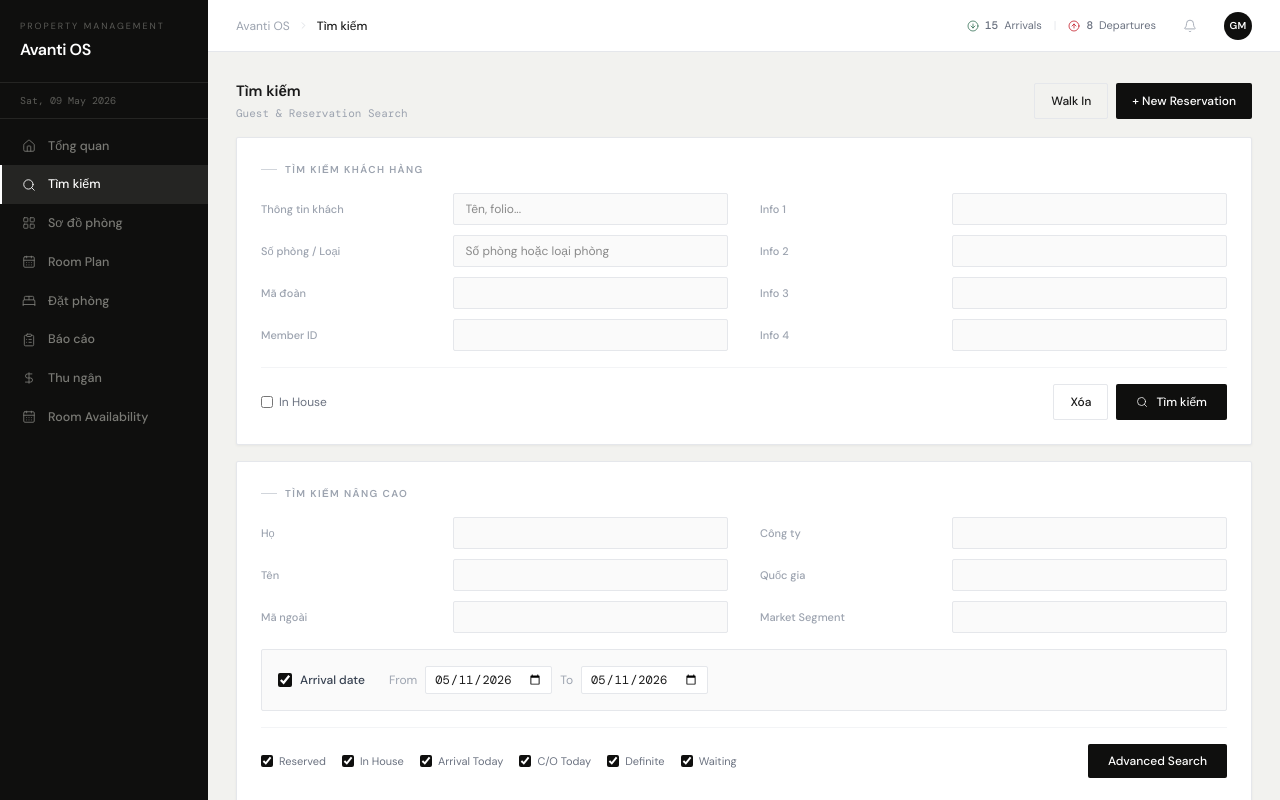
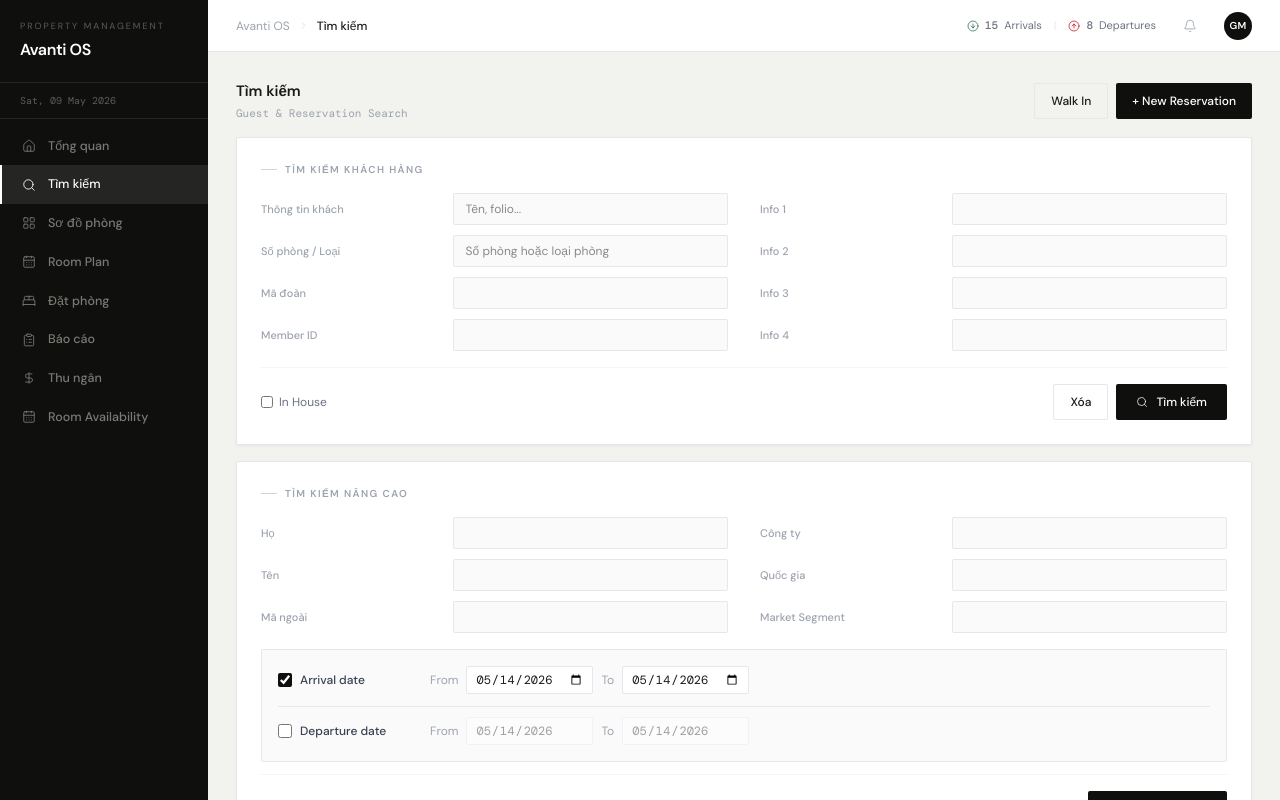
Before and after one commit to giahuydoo0207-tech/avanti-os, a Next.js app: page /dashboard in a window 1280 px wide. Both pictures are taken after a click on the button "Tìm kiếm". Shown: the top 800 px of the page. Built offline with nearby package versions, Linux system fonts and the light colour scheme.

Commit message:
Cập nhật giao diện

```diff
--- a/app/dashboard/page.tsx
+++ b/app/dashboard/page.tsx
@@ -728,6 +728,27 @@ const ARRIVAL_TODAY_DATA: ArrivalRow[] = [
   {sts:"IH",stt:2,folio:"247796",conf:"1089823",title:"MRS", name:"NGUYEN THI VUI",        rate:760000,  vip:false,rm:912,type:"SUPDN",booked:"SUPDN",arrival:"11/05/2026",departure:"12/05/2026",adtCh:"1/0",shr:false,company:"AGODA B",           sales:"224988",bkSts:"Definite",nat:"VNM"},
 ];
 
+const CHECKOUT_TODAY_DATA: ArrivalRow[] = [
+  {sts:"CO",stt:2,folio:"247796",conf:"1089823",title:"MRS", name:"NGUYEN THI VUI",        rate:760000,  vip:false,rm:912,type:"SUPDN",booked:"SUPDN",arrival:"11/05/2026",departure:"14/05/2026",adtCh:"1/0",shr:false,company:"AGODA B",           sales:"224988",bkSts:"CheckedIn",nat:"VNM"},
+  {sts:"CO",stt:2,folio:"248706",conf:"1089766",title:"MR",  name:"NGUYEN VAN MANH",      rate:1500000, vip:false,rm:302,type:"PREPM",booked:"PREPM",arrival:"11/05/2026",departure:"14/05/2026",adtCh:"1/0",shr:false,company:"SHB BANK",           sales:"224856",bkSts:"CheckedIn",nat:"VNM"},
+  {sts:"CO",stt:2,folio:"248703",conf:"1089766",title:"MRS", name:"VU THI NGUYET ANH",    rate:1900000, vip:false,rm:303,type:"AVTFM",booked:"AVTFM",arrival:"11/05/2026",departure:"14/05/2026",adtCh:"1/0",shr:false,company:"SHB BANK",           sales:"224853",bkSts:"CheckedIn",nat:"VNM"},
+  {sts:"CO",stt:2,folio:"248033",conf:"1089381",title:"MR",  name:"ANG YU YUAN",           rate:1200000, vip:false,rm:605,type:"DLXTC",booked:"DLXTC",arrival:"11/05/2026",departure:"14/05/2026",adtCh:"1/0",shr:false,company:"Matsui Solutions VN", sales:"223743",bkSts:"CheckedIn",nat:"SGP"},
+  {sts:"CO",stt:2,folio:"248358",conf:"1089584",title:"MR",  name:"Tan AIK THENG Jeremy",  rate:1200000, vip:false,rm:705,type:"DLXTC",booked:"DLXTC",arrival:"11/05/2026",departure:"14/05/2026",adtCh:"1/0",shr:false,company:"AGODA B",           sales:"224257",bkSts:"CheckedIn",nat:"SGP"},
+  {sts:"CO",stt:2,folio:"244959",conf:"1087961",title:"MR",  name:"MAK FOOK HENG",         rate:1104000, vip:false,rm:806,type:"DLXTC",booked:"DLXTC",arrival:"11/05/2026",departure:"14/05/2026",adtCh:"1/0",shr:false,company:"AGODA B",           sales:"219042",bkSts:"CheckedIn",nat:"SGP"},
+  {sts:"CO",stt:2,folio:"244958",conf:"1087961",title:"MR",  name:"WONG KOON SAI",         rate:1104000, vip:false,rm:807,type:"DLXTC",booked:"DLXTC",arrival:"11/05/2026",departure:"14/05/2026",adtCh:"2/0",shr:false,company:"AGODA B",           sales:"219041",bkSts:"CheckedIn",nat:"SGP"},
+  {sts:"CO",stt:2,folio:"244958",conf:"",       title:"MRS", name:"NGUYEN THI TUOI",       rate:0,       vip:false,rm:807,type:"",     booked:"",      arrival:"11/05/2026",departure:"14/05/2026",adtCh:"",   shr:false,company:"",                 sales:"224980",bkSts:"",        nat:"VNM"},
+  {sts:"CO",stt:2,folio:"244962",conf:"1087961",title:"MR",  name:"MAK FOOK MING",         rate:1104000, vip:false,rm:808,type:"DLXTC",booked:"DLXTC",arrival:"11/05/2026",departure:"14/05/2026",adtCh:"1/0",shr:false,company:"AGODA B",           sales:"219044",bkSts:"CheckedIn",nat:"SGP"},
+  {sts:"CO",stt:2,folio:"244961",conf:"1087961",title:"MR",  name:"CHUA CHIN HER",         rate:1104000, vip:false,rm:811,type:"DLXTC",booked:"DLXTC",arrival:"11/05/2026",departure:"14/05/2026",adtCh:"1/0",shr:false,company:"AGODA B",           sales:"219043",bkSts:"CheckedIn",nat:"SGP"},
+  {sts:"CO",stt:2,folio:"246021",conf:"1088383",title:"MRS", name:"NICHELLE AMELIA DARMAWAN",rate:1847115,vip:false,rm:502,type:"PREPM",booked:"PREPM",arrival:"10/05/2026",departure:"14/05/2026",adtCh:"3/0",shr:false,company:"TRAVELOKA",       sales:"220662",bkSts:"CheckedIn",nat:"IDN"},
+  {sts:"CO",stt:2,folio:"246021",conf:"",       title:"MRS", name:"EVANIAAUDREY SUSANTO",  rate:0,       vip:false,rm:502,type:"",     booked:"",      arrival:"10/05/2026",departure:"14/05/2026",adtCh:"",   shr:false,company:"",                 sales:"225116",bkSts:"",        nat:"IDN"},
+  {sts:"CO",stt:2,folio:"246021",conf:"",       title:"MRS", name:"YENNI WINATA",          rate:0,       vip:false,rm:502,type:"",     booked:"",      arrival:"10/05/2026",departure:"14/05/2026",adtCh:"",   shr:false,company:"",                 sales:"225117",bkSts:"",        nat:"IDN"},
+  {sts:"CO",stt:2,folio:"248811",conf:"1089829",title:"MR",  name:"JEFFREY LAURENCE JACKEL",rate:1080000,vip:false,rm:509,type:"DLXTC",booked:"DLXTC",arrival:"11/05/2026",departure:"14/05/2026",adtCh:"2/0",shr:false,company:"VIETNAM TRAVEL GROU",sales:"225012",bkSts:"CheckedIn",nat:"AUS"},
+  {sts:"CO",stt:2,folio:"248811",conf:"",       title:"MRS", name:"JANET LEE ANNE WITHERS",rate:0,       vip:false,rm:509,type:"",     booked:"",      arrival:"11/05/2026",departure:"14/05/2026",adtCh:"",   shr:false,company:"",                 sales:"225013",bkSts:"",        nat:"AUS"},
+  {sts:"CO",stt:2,folio:"248675",conf:"1089747",title:"MRS", name:"PHAM THI YEN",         rate:1080000, vip:false,rm:308,type:"DLXTC",booked:"DLXTC",arrival:"12/05/2026",departure:"14/05/2026",adtCh:"1/0",shr:false,company:"CTY DU LICH HONG NGC",sales:"224823",bkSts:"CheckedIn",nat:"VNM"},
+  {sts:"CO",stt:2,folio:"248659",conf:"1089747",title:"MR",  name:"DO HUY HOANG",         rate:1080000, vip:false,rm:310,type:"DLXTC",booked:"DLXTC",arrival:"12/05/2026",departure:"14/05/2026",adtCh:"2/0",shr:false,company:"CTY DU LICH HONG NGC",sales:"224789",bkSts:"CheckedIn",nat:"VNM"},
+  {sts:"CO",stt:2,folio:"248660",conf:"1089747",title:"MR",  name:"TRAN VIET THANG",      rate:1080000, vip:false,rm:311,type:"DLXTC",booked:"DLXTC",arrival:"12/05/2026",departure:"14/05/2026",adtCh:"1/0",shr:false,company:"CTY DU LICH HONG NGC",sales:"224791",bkSts:"CheckedIn",nat:"VNM"},
+];
+
 // ─────────────────────────────────────────────
 // SEARCH TAB (Tìm kiếm khách hàng)
 // ─────────────────────────────────────────────
@@ -736,8 +757,11 @@ function SearchTab({onAssignRoom}:{onAssignRoom:()=>void}){
   const [roomInfo,setRoomInfo]=useState("");
   const [inHouse,setInHouse]=useState(false);
   const [arrivalDate,setArrivalDate]=useState(true);
-  const [arrivalFrom,setArrivalFrom]=useState("2026-05-11");
-  const [arrivalTo,setArrivalTo]=useState("2026-05-11");
+  const [arrivalFrom,setArrivalFrom]=useState("2026-05-14");
+  const [arrivalTo,setArrivalTo]=useState("2026-05-14");
+  const [departureDate,setDepartureDate]=useState(false);
+  const [departureFrom,setDepartureFrom]=useState("2026-05-14");
+  const [departureTo,setDepartureTo]=useState("2026-05-14");
   // advanced
   const [lastName,setLastName]=useState("");
   const [firstName,setFirstName]=useState("");
@@ -746,27 +770,26 @@ function SearchTab({onAssignRoom}:{onAssignRoom:()=>void}){
   // result state
   const [results,setResults]=useState<ArrivalRow[]|null>(null);
   const [searched,setSearched]=useState(false);
+  const [searchMode,setSearchMode]=useState<"arrival"|"departure">("arrival");
   const [selectedRow,setSelectedRow]=useState<string|null>(null);
   const [sortCol,setSortCol]=useState<keyof ArrivalRow>("rm");
   const [sortAsc,setSortAsc]=useState(true);
 
   const handleSort=(col:keyof ArrivalRow)=>{if(sortCol===col)setSortAsc(a=>!a);else{setSortCol(col);setSortAsc(true);}};
 
-  const doSearch=()=>{
-    let rows=[...ARRIVAL_TODAY_DATA];
-    // filter by name
+  const doSearch=(mode:"arrival"|"departure")=>{
+    const baseData = mode==="departure" ? CHECKOUT_TODAY_DATA : ARRIVAL_TODAY_DATA;
+    let rows=[...baseData];
     const q=(guestInfo+lastName+firstName).toLowerCase().trim();
     if(q) rows=rows.filter(r=>r.name.toLowerCase().includes(q)||r.folio.includes(q));
-    // filter by room
     if(roomInfo.trim()) rows=rows.filter(r=>String(r.rm).includes(roomInfo.trim())||r.type.toLowerCase().includes(roomInfo.toLowerCase()));
-    // filter by company
     if(company.trim()) rows=rows.filter(r=>r.company.toLowerCase().includes(company.toLowerCase()));
-    // sort
     rows.sort((a,b)=>{
       const av=a[sortCol],bv=b[sortCol];
       if(typeof av==="number"&&typeof bv==="number") return sortAsc?av-bv:bv-av;
       return sortAsc?String(av).localeCompare(String(bv)):String(bv).localeCompare(String(av));
     });
+    setSearchMode(mode);
     setResults(rows);
     setSearched(true);
     setSelectedRow(null);
@@ -824,7 +847,7 @@ function SearchTab({onAssignRoom}:{onAssignRoom:()=>void}){
           </label>
           <div className="flex gap-2">
             <button onClick={handleReset} className="px-4 py-2 border border-[#e5e7eb] rounded-[2px] text-[12px] font-medium hover:bg-[#f9f9f7] transition-colors">Xóa</button>
-            <button onClick={doSearch} className="flex items-center gap-2 px-5 py-2 bg-[#0f0f0e] text-white rounded-[2px] text-[12px] font-medium hover:bg-[#252523] transition-colors">
+            <button onClick={()=>doSearch(departureDate?"departure":"arrival")} className="flex items-center gap-2 px-5 py-2 bg-[#0f0f0e] text-white rounded-[2px] text-[12px] font-medium hover:bg-[#252523] transition-colors">
               <Search size={12} strokeWidth={1.5}/> Tìm kiếm
             </button>
           </div>
@@ -847,11 +870,12 @@ function SearchTab({onAssignRoom}:{onAssignRoom:()=>void}){
           </div>
         </div>
 
-        {/* Arrival date filter */}
-        <div className="border border-[#e5e7eb] rounded-[2px] p-4 mb-4 bg-[#fafafa]">
+        {/* Date filters */}
+        <div className="border border-[#e5e7eb] rounded-[2px] p-4 mb-3 bg-[#fafafa] space-y-3">
+          {/* Arrival date */}
           <div className="flex flex-wrap items-center gap-6">
-            <label className="flex items-center gap-2 text-[12px] text-[#374151] font-medium cursor-pointer">
-              <input type="checkbox" checked={arrivalDate} onChange={e=>setArrivalDate(e.target.checked)} className="w-3.5 h-3.5 accent-[#0f0f0e]"/>
+            <label className="flex items-center gap-2 text-[12px] text-[#374151] font-medium cursor-pointer w-32">
+              <input type="checkbox" checked={arrivalDate} onChange={e=>{setArrivalDate(e.target.checked);if(e.target.checked)setDepartureDate(false);}} className="w-3.5 h-3.5 accent-[#0f0f0e]"/>
               Arrival date
             </label>
             <div className="flex items-center gap-2 text-[12px]">
@@ -859,6 +883,19 @@ function SearchTab({onAssignRoom}:{onAssignRoom:()=>void}){
               <input type="date" value={arrivalFrom} onChange={e=>setArrivalFrom(e.target.value)} disabled={!arrivalDate} className="mono text-[12px] border border-[#e5e7eb] rounded-[2px] px-2 py-1 outline-none focus:border-[#6b7280] bg-white disabled:opacity-40"/>
               <span className="text-[#9ca3af]">To</span>
               <input type="date" value={arrivalTo} onChange={e=>setArrivalTo(e.target.value)} disabled={!arrivalDate} className="mono text-[12px] border border-[#e5e7eb] rounded-[2px] px-2 py-1 outline-none focus:border-[#6b7280] bg-white disabled:opacity-40"/>
+            </div>
+          </div>
+          {/* Departure date */}
+          <div className="flex flex-wrap items-center gap-6 pt-2.5 border-t border-[#e5e7eb]">
+            <label className="flex items-center gap-2 text-[12px] text-[#374151] font-medium cursor-pointer w-32">
+              <input type="checkbox" checked={departureDate} onChange={e=>{setDepartureDate(e.target.checked);if(e.target.checked)setArrivalDate(false);}} className="w-3.5 h-3.5 accent-[#c1121f]"/>
+              <span className={departureDate?"text-[#c1121f]":""}>Departure date</span>
+            </label>
+            <div className="flex items-center gap-2 text-[12px]">
+              <span className="text-[#9ca3af]">From</span>
+              <input type="date" value={departureFrom} onChange={e=>setDepartureFrom(e.target.value)} disabled={!departureDate} className="mono text-[12px] border border-[#e5e7eb] rounded-[2px] px-2 py-1 outline-none focus:border-[#6b7280] bg-white disabled:opacity-40"/>
+              <span className="text-[#9ca3af]">To</span>
+              <input type="date" value={departureTo} onChange={e=>setDepartureTo(e.target.value)} disabled={!departureDate} className="mono text-[12px] border border-[#e5e7eb] rounded-[2px] px-2 py-1 outline-none focus:border-[#6b7280] bg-white disabled:opacity-40"/>
             </div>
           </div>
         </div>
@@ -871,7 +908,7 @@ function SearchTab({onAssignRoom}:{onAssignRoom:()=>void}){
               </label>
             ))}
           </div>
-          <button onClick={doSearch} className="px-5 py-2 bg-[#0f0f0e] text-white rounded-[2px] text-[12px] font-medium hover:bg-[#252523] transition-colors">Advanced Search</button>
+          <button onClick={()=>doSearch(departureDate?"departure":"arrival")} className="px-5 py-2 bg-[#0f0f0e] text-white rounded-[2px] text-[12px] font-medium hover:bg-[#252523] transition-colors">Advanced Search</button>
         </div>
       </Card>
 
@@ -879,8 +916,11 @@ function SearchTab({onAssignRoom}:{onAssignRoom:()=>void}){
       {searched && results !== null && (
         <Card className="overflow-hidden">
           <div className="px-5 py-3 border-b border-[#f3f4f6] flex items-center justify-between">
-            <div>
-              <SectionTitle>Kết quả tìm kiếm</SectionTitle>
+            <div className="flex items-center gap-3">
+              <SectionTitle>{searchMode==="departure"?"Danh sách Check-out hôm nay":"Danh sách Check-in hôm nay"}</SectionTitle>
+              {searchMode==="departure"
+                ? <span className="text-[10px] px-2 py-0.5 rounded-[2px] font-medium bg-[#fff1f2] text-[#c1121f] border border-[#fca5a5]">C/O Today</span>
+                : <span className="text-[10px] px-2 py-0.5 rounded-[2px] font-medium bg-[#f0fdf4] text-[#15803d] border border-[#86efac]">Arrival Today</span>}
             </div>
             <div className="flex items-center gap-3">
               <span className="mono text-[11px] text-[#9ca3af]">Folio 1 to {results.length} of {results.length}</span>
@@ -921,7 +961,7 @@ function SearchTab({onAssignRoom}:{onAssignRoom:()=>void}){
                     <tr key={r.folio+r.sales+i}
                       onClick={()=>setSelectedRow(isSelected?null:r.folio+r.sales)}
                       className={`border-b border-[#f3f4f6] cursor-pointer transition-colors hover:bg-[#fffbeb] ${rowBg}`}>
-                      <td className="pl-4 py-2 text-[11px] font-semibold mono text-[#2d6a4f]">{r.sts}</td>
+                      <td className={`pl-4 py-2 text-[11px] font-semibold mono ${r.sts==="CO"?"text-[#c1121f]":"text-[#2d6a4f]"}`}>{r.sts}</td>
                       <td className="px-2 py-2 mono text-[11px] text-[#9ca3af]">{r.stt}</td>
                       <td className="px-2 py-2 mono text-[11px] font-medium text-[#374151]">{r.folio}</td>
                       <td className="px-2 py-2 mono text-[11px] text-[#9ca3af]">{r.conf}</td>
@@ -956,9 +996,14 @@ function SearchTab({onAssignRoom}:{onAssignRoom:()=>void}){
             {selectedRow&&(
               <>
                 <div className="w-px h-4 bg-[#e5e7eb]"/>
-                {["Confirm","Reg Card","Copy Rsv","Cancel C/I","Change Folio","View"].map(btn=>(
-                  <button key={btn} className="px-3 py-1.5 border border-[#e5e7eb] rounded-[2px] text-[11px] font-medium bg-white hover:bg-[#0f0f0e] hover:text-white hover:border-[#0f0f0e] transition-colors">{btn}</button>
-                ))}
+                {searchMode==="departure"
+                  ? ["Check Out","View Folio","Post Charge","Print Bill","Reg Card","Change Folio"].map(btn=>(
+                      <button key={btn} className={`px-3 py-1.5 border rounded-[2px] text-[11px] font-medium transition-colors ${btn==="Check Out"?"bg-[#c1121f] text-white border-[#c1121f] hover:bg-[#9b1015]":"bg-white border-[#e5e7eb] hover:bg-[#0f0f0e] hover:text-white hover:border-[#0f0f0e]"}`}>{btn}</button>
+                    ))
+                  : ["Confirm","Reg Card","Copy Rsv","Cancel C/I","Change Folio","View"].map(btn=>(
+                      <button key={btn} className="px-3 py-1.5 border border-[#e5e7eb] rounded-[2px] text-[11px] font-medium bg-white hover:bg-[#0f0f0e] hover:text-white hover:border-[#0f0f0e] transition-colors">{btn}</button>
+                    ))
+                }
               </>
             )}
             <div className="flex-1"/>
```
